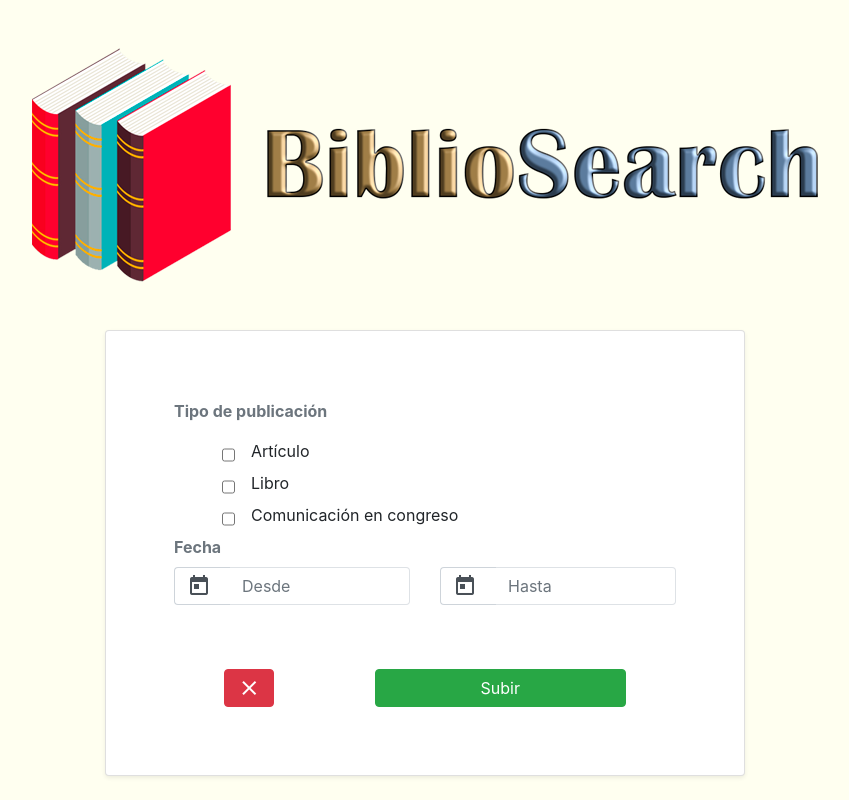
After one commit to daalval/DJ-Ango, a Django app: page /subir/ in a window 1280 px wide. The commit adds this page. Shown: the whole page, without its empty margins (215-1064 px from the left). Run offline with Django 3.2, Linux system fonts and the light colour scheme.

Commit message:
avanzando con la interfaz

```diff
--- a/iei_project/iei_project/templates/buscar.html
+++ b/iei_project/iei_project/templates/buscar.html
@@ -77,7 +77,7 @@
           <div class="d-flex flex-row justify-content-around mt-5">
 
             <button type="reset" class="btn btn-danger"><i class="material-icons d-flex">clear</i></button>
-            <a class="btn btn-success w-50" href="/resultados/[]/">Buscar</a>
+            <a class="btn btn-success w-50" href="/resultados/1/2/3/4/1/">Buscar</a>
           </div>
 
         </div>
--- /dev/null
+++ b/iei_project/iei_project/templates/subir.html
@@ -0,0 +1,63 @@
+{% extends "base.html" %}
+
+{% block title %} Subir {% endblock %}
+
+{% block content %}
+
+<div class="card mx-auto d-block p-5 shadow-sm" style="width: 40rem;">
+    <div class="card-body">
+      <form class="row">
+        <div class="col">
+          <label class="font-weight-bold text-muted">Tipo de publicación</label>
+          <div class="mt-2 ml-5">
+            <div class="input-group">
+              <input type="checkbox" name="checkbox" id="article" value="value">
+              <label for="article" class="ml-3">Artículo</label>
+            </div>
+
+            <div class="input-group">
+              <input type="checkbox" name="checkbox" id="book" value="value">
+              <label for="book" class="ml-3">Libro</label>
+            </div>
+
+            <div class="input-group">
+              <input type="checkbox" name="checkbox" id="congress" value="value">
+              <label for="congress" class="ml-3">Comunicación en congreso</label>
+            </div>
+          </div>
+
+            <label class="font-weight-bold text-muted">Fecha</label>
+          <div class="row">
+            <div class="input-group mb-3 col">
+              <span class="input-group-prepend">
+                <div class="input-group-text bg-transparent border-right-0"><i
+                    class="material-icons md-48 mr-2">today</i>
+                </div>
+              </span>
+              <input type="text" class="form-control py-2 border-left-0 border" placeholder="Desde"
+                aria-label="Username" aria-describedby="basic-addon1">
+            </div>
+
+            <div class="input-group mb-3 col">
+              <span class="input-group-prepend">
+                <div class="input-group-text bg-transparent border-right-0"><i
+                    class="material-icons md-48 mr-2">today</i>
+                </div>
+              </span>
+              <input type="text" class="form-control py-2 border-left-0 border" placeholder="Hasta"
+                aria-label="Username" aria-describedby="basic-addon1">
+            </div>
+          </div>
+          <div class="d-flex flex-row justify-content-around mt-5">
+            <button type="reset" class="btn btn-danger"><i class="material-icons d-flex">clear</i></button>
+            <a class="btn btn-success w-50" href="/resultados_subida/1/2/3/4/">Subir</a>
+        </div>
+        </div>
+
+
+
+      </form>
+    </div>
+</div>
+
+{% endblock %}
--- a/iei_project/iei_project/urls.py
+++ b/iei_project/iei_project/urls.py
@@ -13,6 +13,8 @@ Including another URLconf
     1. Import the include() function: from django.urls import include, path
     2. Add a URL to urlpatterns:  path('blog/', include('blog.urls'))
 """
+from iei_project.views.resultados_subida import resultados_subida
+from iei_project.views.subir import subir
 from iei_project.views.buscar import buscar
 from iei_project.views.resultados import resultados
 from django.contrib import admin
@@ -21,5 +23,7 @@ from django.urls import include, path
 urlpatterns = [
     path('admin/', admin.site.urls),
     path('buscar/', buscar),
-    path('resultados/<int:publicaciones>/', resultados),
+    path('resultados/<str:titulo>/<str:autor>/<str:fecha>/<str:tipos>/<str:page>/', resultados),
+    path('subir/', subir),
+    path('resultados_subida/<str:articulo>/<str:libro>/<str:com_con>/<str:fecha>/', resultados_subida),
 ]
--- a/iei_project/iei_project/views/resultados.py
+++ b/iei_project/iei_project/views/resultados.py
@@ -1,6 +1,6 @@
 from django.shortcuts import render
 
 
-def resultados(request, publicaciones):
-    print(publicaciones)
-    return render(request, 'resultados.html')
+def resultados(request, titulo,autor,fecha,tipos,page):
+    list = [1,2,3]
+    return render(request, 'resultados.html' , {'list':list})
--- /dev/null
+++ b/iei_project/iei_project/views/resultados_subida.py
@@ -0,0 +1,5 @@
+from django.shortcuts import render
+
+
+def resultados_subida(request,articulo,libro,com_con,fecha):
+    return render(request, 'resultados_subida.html')
--- /dev/null
+++ b/iei_project/iei_project/views/subir.py
@@ -0,0 +1,5 @@
+from django.shortcuts import render
+
+
+def subir(request):
+    return render(request, 'subir.html')
```
Also changed, not shown: iei_project/iei_project/templates/resultados.html (+49 -1 lines), iei_project/iei_project/templates/resultados_subida.html (added, +49 -0 lines).
